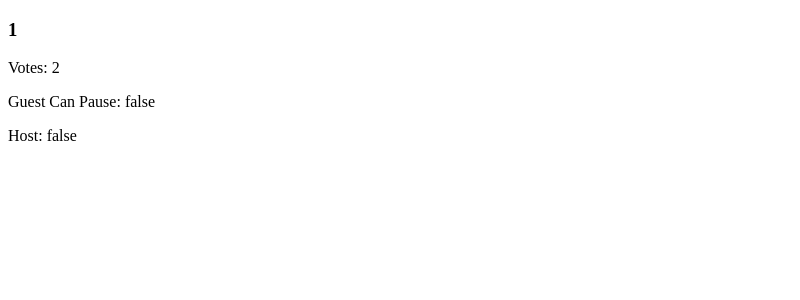
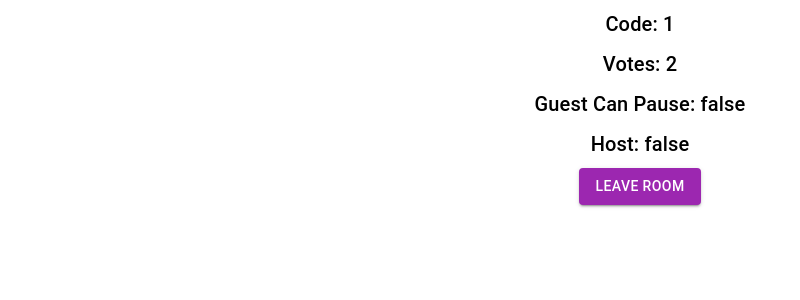
Before and after one commit to olikigotho/music_controller, a React app in the folder frontend/: page /room/1 in a window 1280 px wide. Shown: the top 300 px of the page, without its empty margins (0-800 px from the left). Built offline with nearby package versions, Linux system fonts and the light colour scheme; no server answers; the HTML template or start-up script is replaced by a standard one.

Commit message:
Completed tutorial 10

```diff
--- a/frontend/src/components/Home.js
+++ b/frontend/src/components/Home.js
@@ -35,6 +35,12 @@ const Home = () => {
         // Call the fetchRoomCode function when the component mounts
         fetchRoomCode();
     }, []);
+
+    // Clear the rooms code
+    const clearRoomCode = () => {
+        setRoomCode(null);
+    };
+
 
     // Define a nested functional component named HomePage
     const HomePage = () => {
@@ -84,7 +90,9 @@ const Home = () => {
                     <Route path="/create" element={<Create />} />
                     {/* Render the Room component when the path is "/room/:roomCode" */}
                     {/* Must have ": paranthesis to work*/ }
-                    <Route path="/room/:roomCode" element={<Room />} />
+                    {/* ... is the spread operator. Callback enabables component
+                    to change aparent*/}
+                    <Route path="/room/:roomCode" element={<Room leaveRoomCallback={clearRoomCode} />} />
                     {/* Render the Outlet component for any other unmatched routes */}
                     <Route path="/*" element={<Outlet />} />
                 </Routes>
--- a/frontend/src/components/Room.js
+++ b/frontend/src/components/Room.js
@@ -1,9 +1,10 @@
-import React, { useState, useEffect} from 'react';
-import { useParams } from 'react-router-dom';
+import React, { useState, useEffect} from "react";
+import { useParams, useNavigate } from "react-router-dom";
+import { Grid, Button, Typography } from "@mui/material"
 
-const Room = (
-) => {
+const Room = ({ leaveRoomCallback }) => {
     const { roomCode } = useParams(); // Retrieves the room code from the URL parameter using the "useParams" hook
+    const navigate = useNavigate(); //Navigate
 
     const [votesToSkip, setVotesToSkip] = useState(2); // Defines a state variable for the number of votes required to skip a song
     const [guestCanPause, setGuestCanPause] = useState(false); // Defines a state variable for whether guests can control playback
@@ -11,10 +12,17 @@ const Room = (
 
     const getRoomDetails = () => {
     // Fetches room details from the backend API based on the room code
-    fetch('/api/get-room' + '?code=' + roomCode)
-        // returns without return statment since it's one line
+    fetch("/api/get-room" + "?code=" + roomCode)
+        // returns without return statment since it"s one line
         // Converts the response to JSON
-        .then((response) => response.json())
+        .then((response) => {
+            // if there isnt a room, navigate back to the home page
+            if (!response.ok) {
+                leaveRoomCallback();
+                navigate("/");
+            }
+            return response.json();
+        })
         .then((data) => {
             // Updates the state variables with the retrieved room details
             setVotesToSkip(data.votes_to_skip);
@@ -23,17 +31,58 @@ const Room = (
 
         });
     }
+
+    const leaveButtonPressed = () => {
+        // Prepare the request options for the POST request
+        const requestOptions = {
+            method: "POST",
+            headers: {"Content-Type": "application/json"},
+        };
+
+        // Send a POST request to "/api/leave-room" endpoint
+        fetch("/api/leave-room", requestOptions)
+            .then((_response) => {
+                // When the request is successful, navigate to the "/" route
+                navigate("/");
+            });
+    };
+
     useEffect(() => {
          // Executes the "getRoomDetails" function when the component mounts
         getRoomDetails();
       }, []);
     return (
-        <div>
-            <h3>{roomCode}</h3>
-            <p>Votes: { votesToSkip }</p>
-            <p>Guest Can Pause: { guestCanPause.toString()}</p>
-            <p>Host: {isHost.toString()}</p>
-        </div>
+        <Grid container spacing={1}>
+            <Grid item xs={12} align="center">
+                <Typography variant="h6" component="h6">
+                    Code: {roomCode}
+                </Typography>
+            </Grid>
+            <Grid item xs={12} align="center">
+            <Typography variant="h6" component="h6">
+                    Votes: {votesToSkip}
+                </Typography>
+            </Grid>
+            <Grid item xs={12} align="center">
+                <Typography variant="h6" component="h6">
+                    Guest Can Pause: {guestCanPause.toString()}
+                </Typography>
+            </Grid>
+            <Grid item xs={12} align="center">
+                <Typography variant="h6" component="h6">
+                    Host: {isHost.toString()}
+                </Typography>
+            </Grid>
+            <Grid item xs={12} align="center">
+                <Button
+                    variant="contained"
+                    color="secondary"
+                    onClick={leaveButtonPressed}>
+                    Leave room
+                </Button>
+            </Grid>
+        </Grid>
+
     );
 }
 
```
Also changed, not shown: 2 other files (tests, documents, lock files or other folders).
